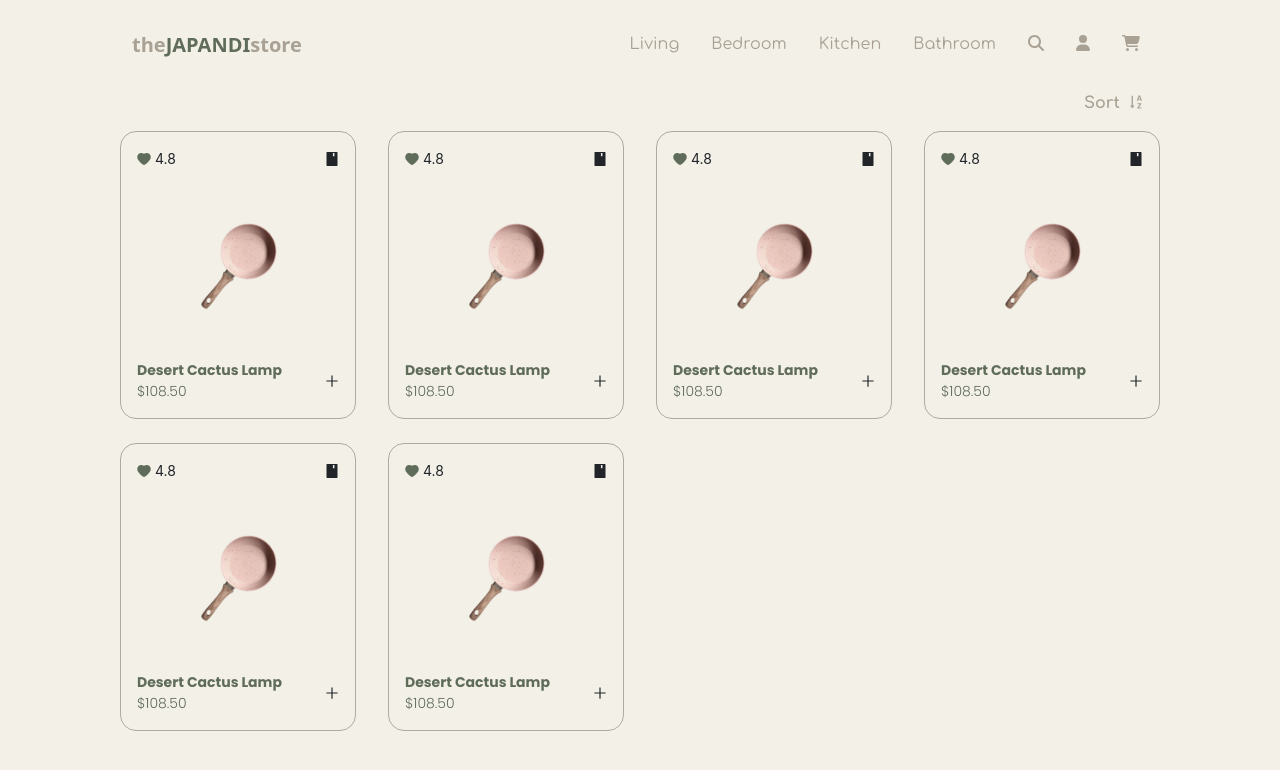
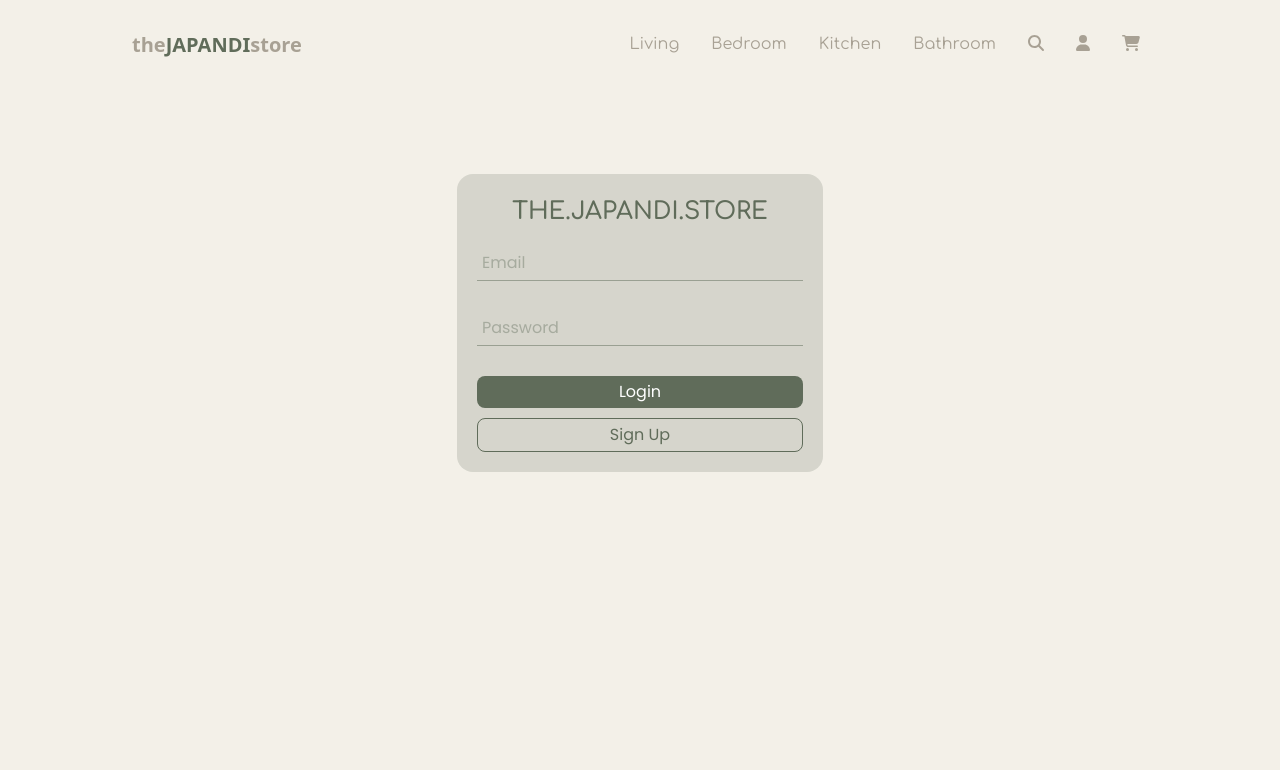
Before and after one commit to manish1302/ecom, a React (Create React App) app: page /login in a window 1280 px wide. Shown: the top 770 px of the page. Built offline with nearby package versions, Linux system fonts and the light colour scheme; a web font is replaced by a local one.

Commit message:
Login and logout Navbar rendering

```diff
--- a/src/App.css
+++ b/src/App.css
@@ -23,6 +23,7 @@
 @import './styles/Navbar.scss';
 @import './styles/ProductDetail.scss';
 @import './styles/Login.scss';
+@import './styles/Loader.scss';
 
 
 .App {
--- a/src/App.js
+++ b/src/App.js
@@ -1,3 +1,4 @@
+import { useContext, useEffect, useState } from "react";
 import "./App.css";
 import Home from "./Container/Home";
 import LoginContainer from "./Container/LoginContainer";
@@ -5,14 +6,32 @@ import NavBar from "./Container/NavBar";
 import ProductDetail from "./Container/ProductDetail";
 import ProductListing from "./Container/ProductListing";
 
+import { BrowserRouter, Routes, Route, Navigate } from "react-router-dom";
+import AuthContext, { AuthProvider } from "./Context/AuthContext";
+
 function App() {
+  const isLoggedIn = localStorage.getItem("IsLoggedIn") === "true";
+
+  console.log(isLoggedIn, "Manish");
   return (
     <div className="App">
-      <div className="Home">
-        <NavBar />
-      </div>
-      {/* <LoginContainer /> */}
-      <ProductListing />
+      <AuthProvider>
+        <BrowserRouter>
+          <div className="Home">
+            <NavBar />
+          </div>
+          <Routes>
+            <Route
+              path="/"
+              element={<Navigate to={isLoggedIn ? "/home" : "/login"} />}
+            />
+            <Route path="/login" element={<LoginContainer />} />
+            <Route path="/home" element={<Home />} />
+            <Route path="/products/:type" element={<ProductListing />} />
+            <Route path="/product-detail/:id" element={<ProductDetail />} />
+          </Routes>
+        </BrowserRouter>
+      </AuthProvider>
     </div>
   );
 }
--- /dev/null
+++ b/src/Components/Loader.jsx
@@ -0,0 +1,17 @@
+import React from "react";
+import { Bars } from "react-loading-icons";
+
+const Loader = ({ children, isLoading }) => {
+  return isLoading ? (
+    <div
+      className="Loader d-flex align-items-center flex-column justify-content-center"
+    >
+      <Bars fill="#606c5a" height="30px" scale={2} />
+      <div className="login-title mt-2">Getting you in...</div>
+    </div>
+  ) : (
+    <div>{children}</div>
+  );
+};
+
+export default Loader;
--- a/src/Container/Home.jsx
+++ b/src/Container/Home.jsx
@@ -19,9 +19,11 @@ import MoreLiving from "../Assets/sculpture.jpg";
 import ZenLounger from "../Assets/zenlounge.png";
 import { Skeleton } from "antd";
 import { Footer } from "antd/es/layout/layout";
+import Loader from "../Components/Loader";
 const Home = () => {
   const [currentTab, setCurrentTab] = useState(0);
   const [active, setActive] = useState(true);
+  const [isLoading, setIsLoading] = useState(false);
   const breakPoints = [
     { width: 1, itemsToShow: 1 },
     { width: 550, itemsToShow: 2 },
@@ -32,8 +34,10 @@ const Home = () => {
     setActive(false);
   };
 
+  console.log(localStorage.getItem("jwtToken"));
   return (
     <>
+      <Loader isLoading = {isLoading}>
         <div className="Home">
           <Container className="mt-3">
             <Row>
@@ -47,16 +51,12 @@ const Home = () => {
                     furniture range, uniquely designed to complement your
                     lifestyle, in exchange for your old items."
                   </div>
-                <Button className="choose-a-chair mb-3">Choose a chair</Button>
+                  <Button className="choose-a-chair mb-3">
+                    Choose a chair
+                  </Button>
                 </div>
               </Col>
               <Col lg={6} xs={12} className="home-img-col">
-              {active && (
-                <Skeleton.Image
-                  active={true}
-                  style={{ width: "266.67px", height: "25rem" }}
-                />
-              )}
                 <img
                   src={homeimg}
                   alt=""
@@ -142,7 +142,11 @@ const Home = () => {
               </Col>
             </Row>
             <Row className="m-5">
-            <Col lg={6} sm={12} className="d-flex flex-column align-items-end">
+              <Col
+                lg={6}
+                sm={12}
+                className="d-flex flex-column align-items-end"
+              >
                 <div style={{ width: "70%" }}>
                   <img src={LessClutter} style={{ width: "100%" }} alt="" />
                   <div>Less Clutter.</div>
@@ -176,7 +180,9 @@ const Home = () => {
                       lines and plush cushions.”
                     </div>
                     <div className="m-1">
-                    <Button className="choose-a-chair mb-3">Sleep on it</Button>
+                      <Button className="choose-a-chair mb-3">
+                        Sleep on it
+                      </Button>
                     </div>
                   </div>
                 </div>
@@ -228,18 +234,28 @@ const Home = () => {
               ® 2024 THEJAPANDISTORE
             </div>
             <div className="terms d-flex">
-            <div className="" style={{ marginRight: "16px", color: "#E6E4E0" }}>
+              <div
+                className=""
+                style={{ marginRight: "16px", color: "#E6E4E0" }}
+              >
                 Terms
               </div>
-            <div className="" style={{ marginRight: "16px", color: "#E6E4E0" }}>
+              <div
+                className=""
+                style={{ marginRight: "16px", color: "#E6E4E0" }}
+              >
                 Privacy
               </div>
-            <div className="" style={{ marginRight: "16px", color: "#E6E4E0" }}>
+              <div
+                className=""
+                style={{ marginRight: "16px", color: "#E6E4E0" }}
+              >
                 Settings
               </div>
             </div>
           </div>
         </Footer>
+      </Loader>
     </>
   );
 };
--- a/src/Container/LoginContainer.jsx
+++ b/src/Container/LoginContainer.jsx
@@ -1,27 +1,89 @@
-import React from "react";
+import React, { useContext, useEffect, useMemo, useState } from "react";
+import axios from "axios";
+import { useNavigate } from "react-router-dom";
+import Loader from "../Components/Loader";
+import AuthContext from "../Context/AuthContext";
+const LoginContainer = () => {
+  const [emailId, setEmailId] = useState(null);
+  const [password, setPassword] = useState(null);
+  const [isLoading, setIsLoading] = useState(false);
 
-const LoginContainer = () => {
+  const navigate = useNavigate();
+
+  const { Authlogout, Authlogin } = useContext(AuthContext);
+
+  const handleSubmit = () => {
+    setIsLoading(true);
+    const config = {
+      method: "post",
+      url: "https://localhost:7272/login",
+      headers: {
+        Accept: "application/json, text/plain, */*",
+        mode: "no-cors",
+        "Access-Control-Allow-Origin": "*",
+        // Other headers as needed
+      },
+      data: {
+        email: emailId,
+        password: password,
+        twoFactorCode: "string",
+        twoFactorRecoveryCode: "string",
+      },
+    };
+    axios(config)
+      .then((resp) => {
+        Authlogin();
+        localStorage.setItem("jwtToken", "Bearer " + resp.data?.accessToken);
+        localStorage.setItem("JapandiEmailId", emailId);
+        localStorage.setItem("IsLoggedIn", true);
+        console.log(
+          localStorage,
+          localStorage.getItem("JapandiEmailId"),
+          "hisdhbhvdh"
+        );
+        navigate("/home");
+        setIsLoading(false);
+      })
+      .catch((error) => {
+        localStorage.removeItem("JapandiEmailId");
+        localStorage.removeItem("IsLoggedIn");
+        localStorage.removeItem("jwtToken");
+        navigate("/login");
+        console.log(error);
+        setIsLoading(false);
+      });
+  };
+
   return (
+    <Loader isLoading={isLoading}>
       <div className="login-container">
         <div className="login-box">
-        {/* <div href="#home" className="nav-brand mb-3"> */}
-          {/* the<span style={{ color: "#606C5A" }}>JAPANDI</span>store
-        </div> */}
           <div className="login-title mb-3">THE.JAPANDI.STORE</div>
           <div className="input-group">
-          <input type="text" placeholder="Username" className="login-input" />
+            <input
+              type="email"
+              placeholder="Email"
+              className="login-input"
+              onChange={(e) => setEmailId(e.target.value)}
+            />
           </div>
           <div className="input-group">
             <input
               type="password"
               placeholder="Password"
               className="login-input"
+              onChange={(e) => {
+                setPassword(e.target.value);
+              }}
             />
           </div>
-        <button className="login-button">Login</button>
+          <button type="submit" className="login-button" onClick={handleSubmit}>
+            Login
+          </button>
           <button className="signup-button">Sign Up</button>
         </div>
       </div>
+    </Loader>
   );
 };
 
--- a/src/Container/NavBar.jsx
+++ b/src/Container/NavBar.jsx
@@ -5,43 +5,98 @@ import {
 } from "@fortawesome/free-solid-svg-icons";
 import { FontAwesomeIcon } from "@fortawesome/react-fontawesome";
 import { Divider, Drawer, Dropdown, Space } from "antd";
-import React, { useState } from "react";
+import React, { useContext, useEffect, useState } from "react";
 import { Container, Nav, Navbar } from "react-bootstrap";
 import { cartItems } from "../common";
 import CartItem from "../Components/CartItem";
+import { useNavigate } from "react-router-dom";
+import Loader from "../Components/Loader";
+import AuthContext from "../Context/AuthContext";
 
 const NavBar = () => {
   const [openCart, setOpenCart] = useState(false);
   const [openOrders, setOpenOrders] = useState(false);
+  const [isLoading, setIsLoading] = useState(false);
+  const navigate = useNavigate();
+
+  const { isLoggedIn, Authlogout } = useContext(AuthContext);
+
+  console.log(isLoggedIn, "abfdkfbdjfbdf")
   const showDrawer = () => {
     setOpenCart(!openCart);
   };
   const showOrders = () => {
     setOpenOrders(!openOrders);
-  }
-  const items = [
+  };
+
+  const items =
+  isLoggedIn
+    ? [
         {
-      key: '1',
+          key: "1",
           label: (
-        <div target="_blank" rel="noopener noreferrer" href="https://www.antgroup.com" onClick={showOrders}>
+            <div
+              target="_blank"
+              rel="noopener noreferrer"
+              href="https://www.antgroup.com"
+              onClick={showOrders}
+            >
               Orders &nbsp; &nbsp;
             </div>
           ),
         },
         {
-      key: '2',
+          key: "2",
           label: (
-        <div target="_blank" rel="noopener noreferrer" href="https://www.aliyun.com">
+            <div
+              target="_blank"
+              rel="noopener noreferrer"
+              onClick={() => {
+                setIsLoading(true);
+                localStorage.removeItem("JapandiEmailId");
+                localStorage.removeItem("IsLoggedIn");
+                localStorage.removeItem("jwtToken");
+                navigate("/login");
+                Authlogout();
+                window.location.reload();
+                setIsLoading(false);
+              }}
+            >
               Logout
             </div>
           ),
           disabled: false,
-    }
+        },
+      ]
+    : [
+        {
+          key: "1",
+          label: (
+            <div
+              target="_blank"
+              rel="noopener noreferrer"
+              onClick={() => {
+                navigate('/login')
+              }}
+            >
+              Login
+            </div>
+          ),
+          disabled: false,
+        },
       ];
+
   return (
+    <Loader isLoading={isLoading}>
       <Navbar collapseOnSelect expand="lg" className="pt-4">
         <Container fluid>
-        <Navbar.Brand href="#home" className="nav-brand">
+          <Navbar.Brand
+            className="nav-brand"
+            style={{ cursor: "pointer" }}
+            onClick={() => {
+              navigate("/home");
+            }}
+          >
             the<span style={{ color: "#606C5A" }}>JAPANDI</span>store
           </Navbar.Brand>
           <Navbar.Toggle aria-controls="responsive-navbar-nav" />
@@ -60,11 +115,9 @@ const NavBar = () => {
               </Nav.Link>
               <Nav.Link className="nav-menu">
                 <Dropdown
-                menu={
-                  {
+                  menu={{
                     items,
-                  }
-                }
+                  }}
                   placement="bottom"
                 >
                   <a onClick={(e) => e.preventDefault()}>
@@ -105,9 +158,7 @@ const NavBar = () => {
           </div>
         </Drawer>
         <Drawer title="Orders" onClose={showOrders} open={openOrders}>
-        <div
-          className="d-flex flex-column align-items-center justify-content-between"
-        >
+          <div className="d-flex flex-column align-items-center justify-content-between">
             <div style={{ overflowY: "scroll" }}>
               {cartItems.map((item, index) => {
                 return <CartItem isOrders={true} />;
@@ -116,6 +167,7 @@ const NavBar = () => {
           </div>
         </Drawer>
       </Navbar>
+    </Loader>
   );
 };
 
--- /dev/null
+++ b/src/Context/AuthContext.jsx
@@ -0,0 +1,27 @@
+import React, { createContext, useState } from "react";
+
+const AuthContext = createContext();
+
+export const AuthProvider = ({ children }) => {
+  const [isLoggedIn, setIsLoggedIn] = useState(
+    localStorage.getItem("IsLoggedIn") === "true"
+  );
+
+  const Authlogin = () => {
+    setIsLoggedIn(true);
+    localStorage.setItem("IsLoggedIn", "true");
+  };
+
+  const Authlogout = () => {
+    setIsLoggedIn(false);
+    localStorage.setItem("IsLoggedIn", "false");
+  };
+
+  return (
+    <AuthContext.Provider value={{ isLoggedIn, Authlogin, Authlogout }}>
+      {children}
+    </AuthContext.Provider>
+  );
+};
+
+export default AuthContext;
--- /dev/null
+++ b/src/styles/Loader.scss
@@ -0,0 +1,19 @@
+.Loader {
+  background-color: #f3f0e8;
+  height: 100vh;
+  width: 100vw;
+  z-index: 1;
+  position: fixed;
+  top: 0;
+}
+
+@media only screen and (max-width: 768px) {
+  .Loader {
+    background-color: #f3f0e8;
+    height: 100vh;
+    width: 100vw;
+    z-index: 1;
+    position: fixed;
+    top: 0;
+  }
+}
--- a/src/styles/Login.scss
+++ b/src/styles/Login.scss
@@ -2,7 +2,7 @@
   display: flex;
   justify-content: center;
   align-items: center;
-  height: 100vh;
+  margin-top: 100px;
 }
 
 .login-box {
@@ -12,7 +12,7 @@
   display: flex;
   flex-direction: column;
   align-items: center;
-  width: 22%;
+  width: fit-content;
 }
 
 .input-group {
```
Lines whose indentation alone changed are shown as unchanged.
